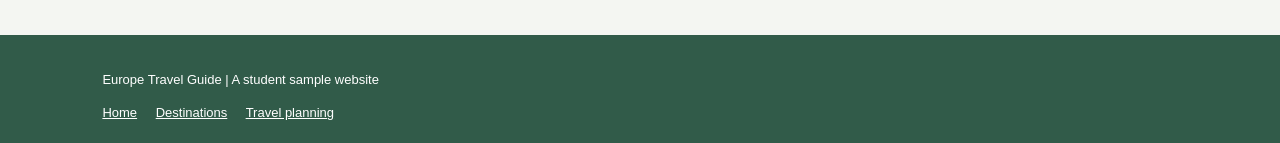
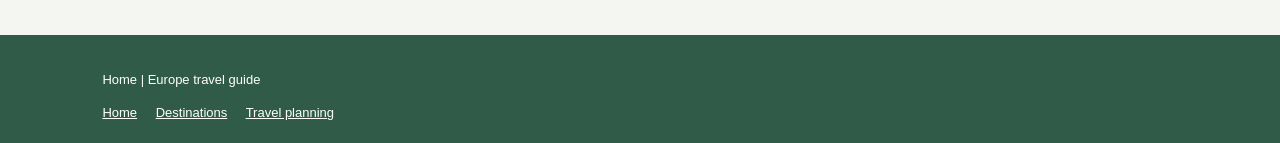
Before and after one commit to kevin777C/CS4012-Project, a plain HTML site: page index.html in a window 1280 px wide. Shown: the part 1660-1803 px from the top of the page. Drawn offline with Linux system fonts and the light colour scheme.

Commit message:
Update index.html

```diff
--- a/index.html
+++ b/index.html
@@ -235,7 +235,7 @@
   </main>
 
   <footer>
-    <p>Europe Travel Guide | A student sample website</p>
+    <p>Home | Europe travel guide</p>
     <a href="#home">Home</a>
     <a href="#destinations">Destinations</a>
     <a href="#planning">Travel planning</a>
```
